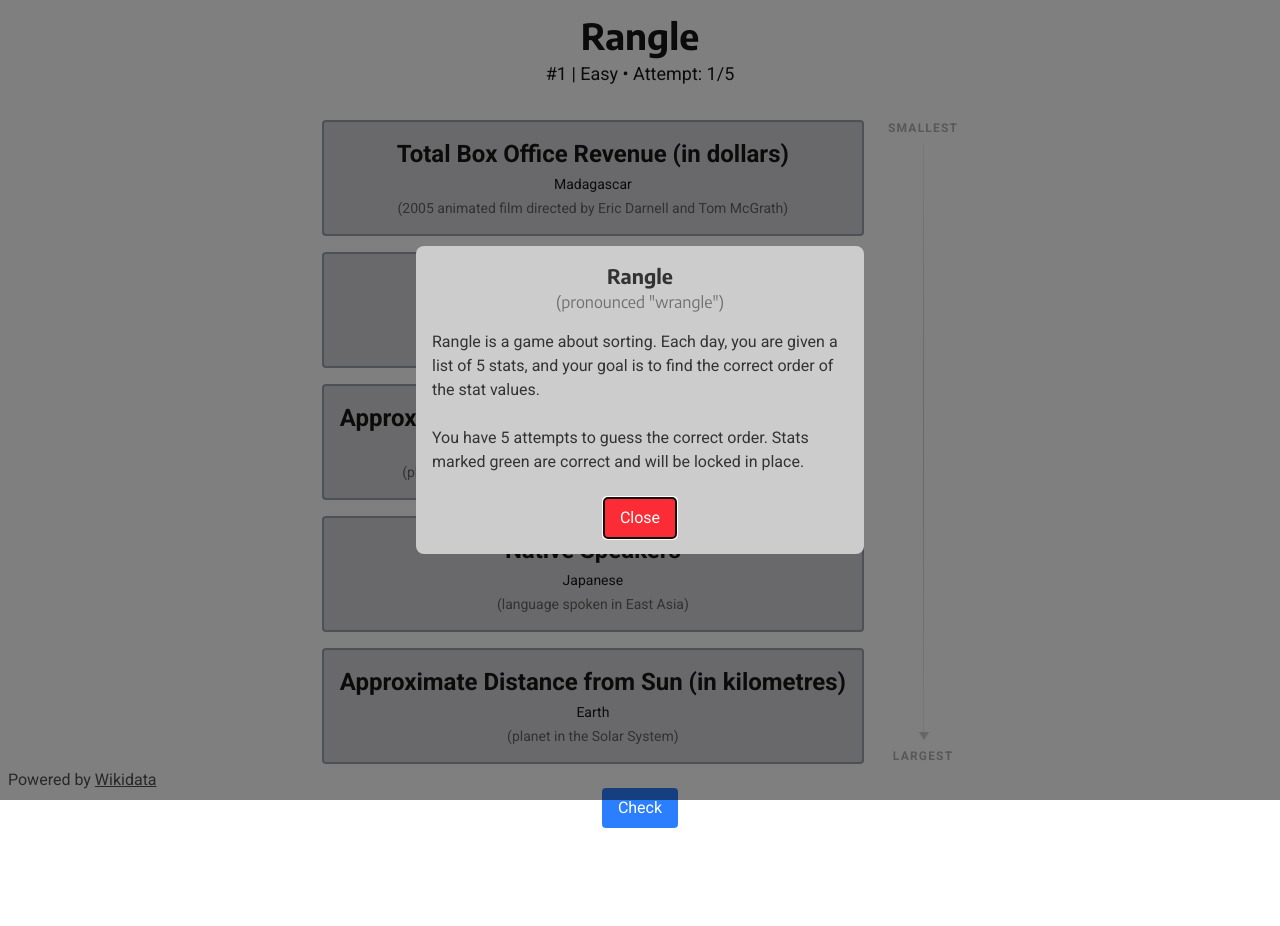
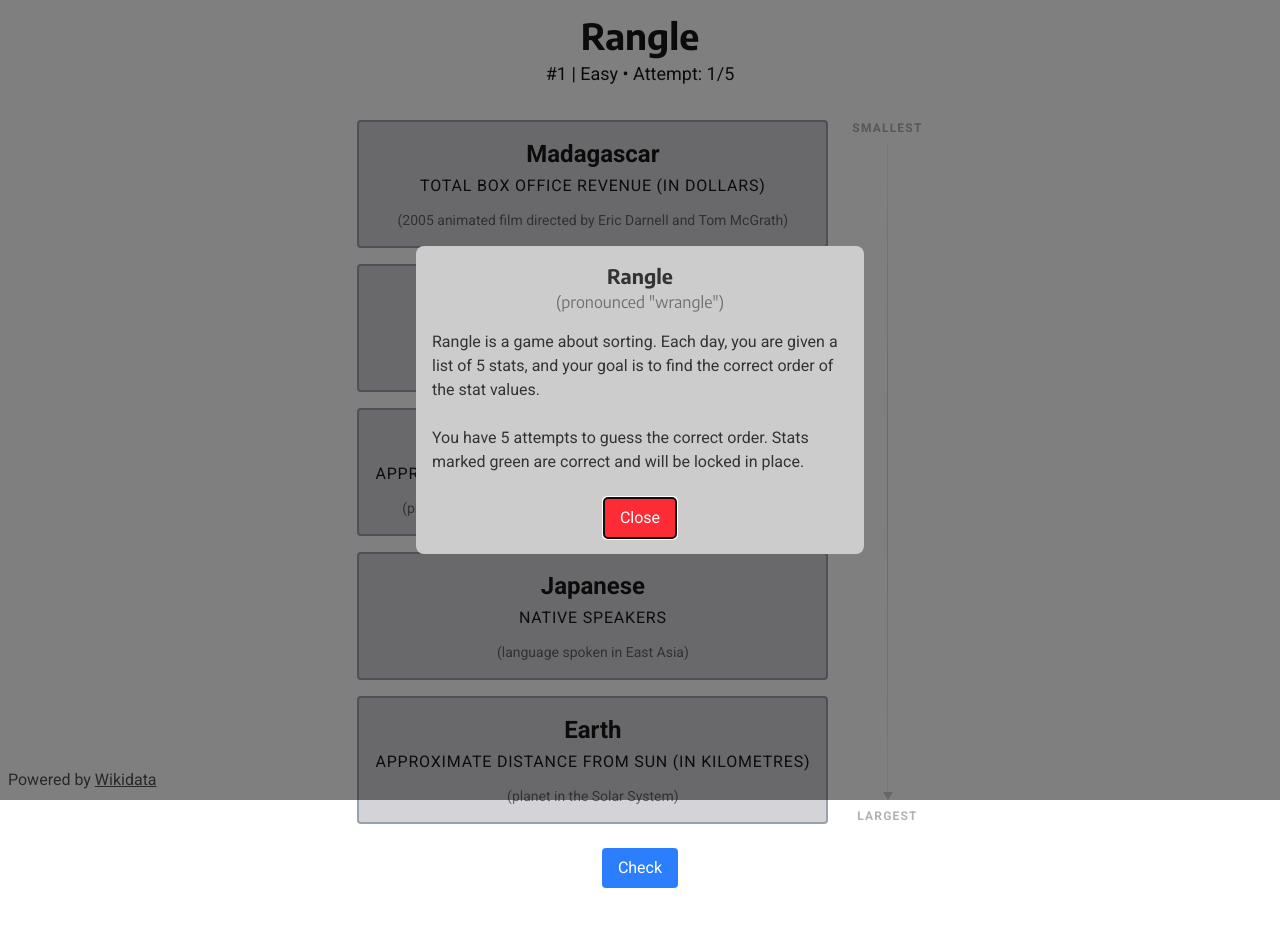
Before and after one commit to obfuscatedgenerated/rangle, a Next.js app: page / in a window 1280 px wide. Before the commit the page ends 868 px from the top, so only its background shows below. Built offline with nearby package versions, Linux system fonts and the light colour scheme.

Commit message:
improve text hierarchy

```diff
--- a/src/components/DraggableStats.tsx
+++ b/src/components/DraggableStats.tsx
@@ -78,7 +78,8 @@ const DraggableStat = ({ stat, correct, finished, reveal_values, className = ""
             ${lock_position ? "" : "cursor-move"}
             `}
         >
-            <p className="text-balance text-center text-lg sm:text-2xl font-bold pointer-events-none">
+            <p className="text-pretty text-center text-lg sm:text-2xl font-bold pointer-events-none">{stat.name}</p>
+            <p className="uppercase tracking-wider text-pretty text-sm sm:text-base text-center pointer-events-none mb-2">
                 {stat.metric}
 
                 {value_display_state !== "hidden"
@@ -91,8 +92,7 @@ const DraggableStat = ({ stat, correct, finished, reveal_values, className = ""
 
                 {value_display_state === "hidden" && <span>{stat.unit_hint ? ` (${stat.unit_hint})` : ""}</span>}
             </p>
-            <p className="text-sm pointer-events-none">{stat.name}</p>
-            <p className="text-sm opacity-60 pointer-events-none">({stat.description})</p>
+            <p className="text-pretty text-center text-sm opacity-60 pointer-events-none">({stat.description})</p>
         </div>
     );
 };
```
